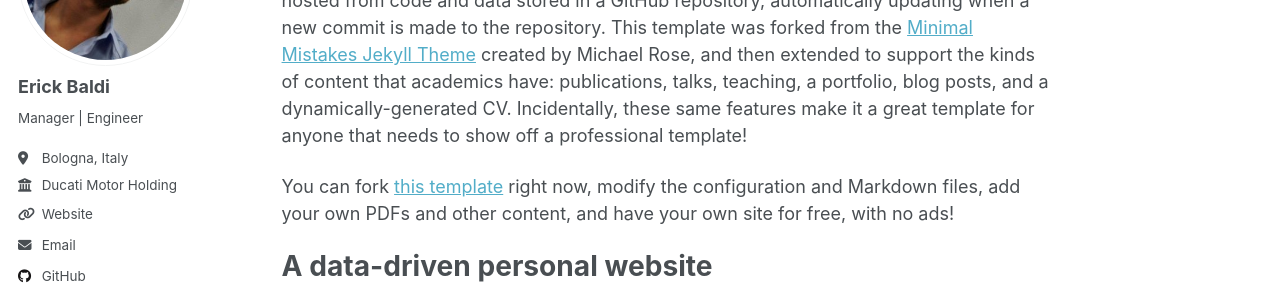
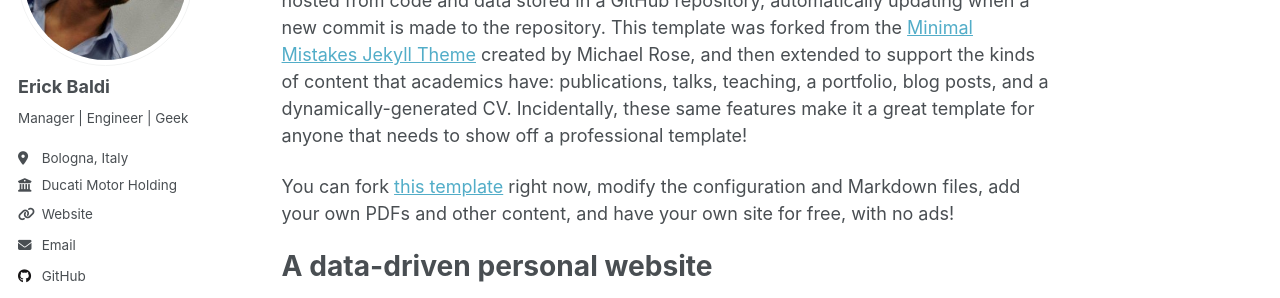
Before and after one commit to erickbaldi/erickbaldi.github.io, a Jekyll site: the page built from _pages/about.md, in a window 1280 px wide. Shown: the part 208-506 px from the top of the page. Built offline with Jekyll 4.4.1, drawn with Linux system fonts in a browser that asks for light colours; a script that is not in the unit is left out.

Commit message:
Update _config.yml

```diff
--- a/_config.yml
+++ b/_config.yml
@@ -25,7 +25,7 @@ author:
   avatar           : "erick2.jpg" #profile-pic.png"
   name             : "Erick Baldi"
   pronouns         : # example: "she/her"
-  bio              : "Manager | Engineer"
+  bio              : "Manager | Engineer | Geek"
   location         : "Bologna, Italy"
   employer         : "Ducati Motor Holding"
   uri              : "https://erickbaldi.altervista.org"
```
